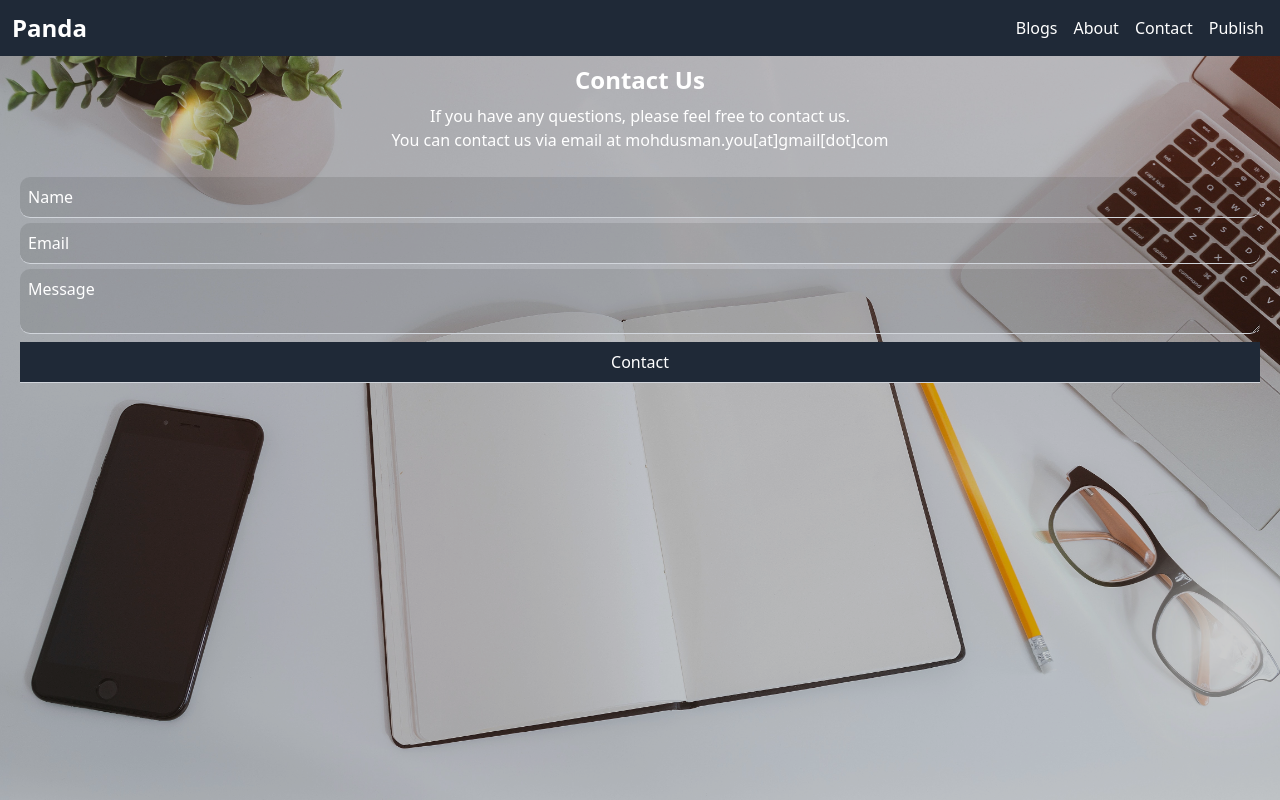
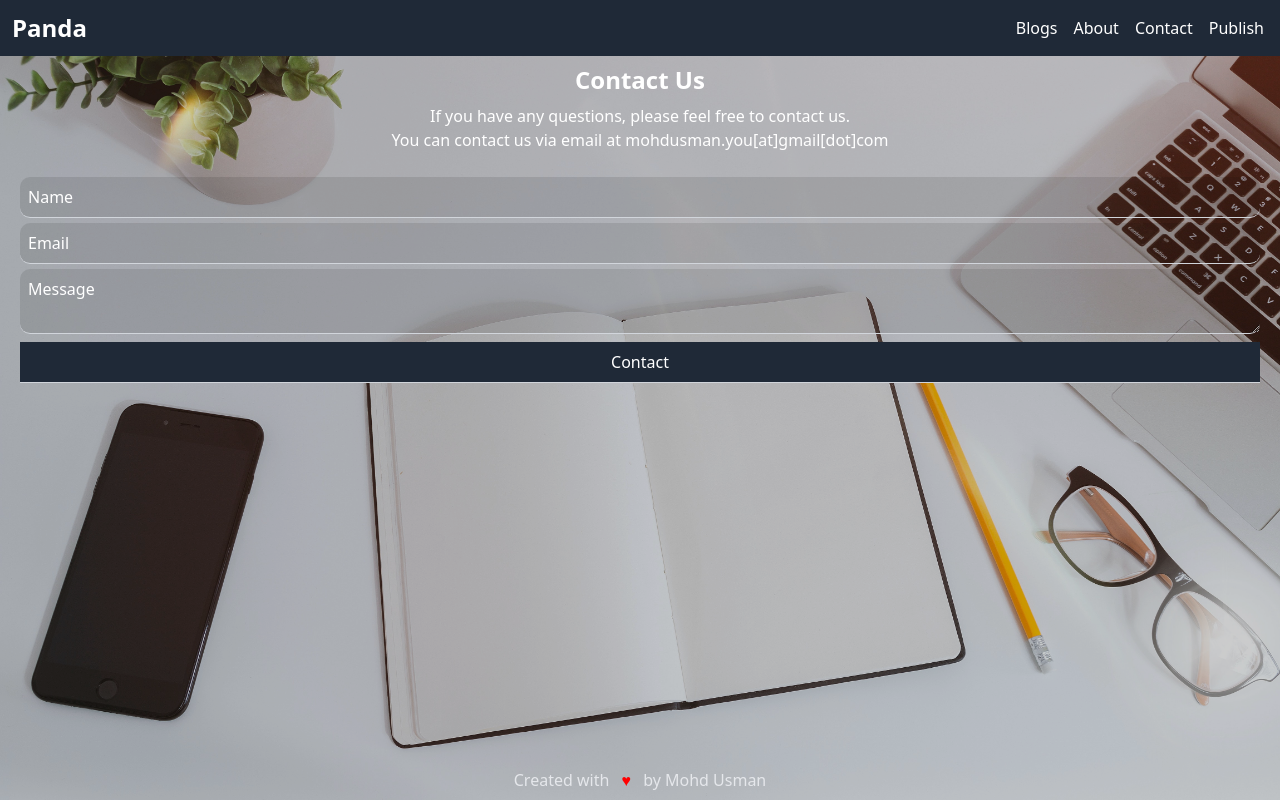
Before and after one commit to aulth/panda, a Next.js app: page /contact in a window 1280 px wide. Built offline with nearby package versions, Linux system fonts and the light colour scheme.

Commit message:
added footer credit

```diff
--- /dev/null
+++ b/components/Footer.js
@@ -0,0 +1,11 @@
+import React from 'react'
+
+const Footer = () => {
+    return (
+        <div className='fixed bottom-0 w-full flex justify-center text-gray-200'>
+            <p className='my-2 text-center' >Created with <span className='mx-2' style={{ color: 'red' }} >&#9829;</span> by <a className='text-decoration-none color-primary' href="https://aulth.github.io/usman">Mohd Usman</a> </p>
+        </div>
+    )
+}
+
+export default Footer
--- a/pages/_app.js
+++ b/pages/_app.js
@@ -10,6 +10,7 @@ function MyApp({ Component, pageProps }) {
     </Head>
       <Navbar />
       <Component {...pageProps} />
+
     </>
   )
 }
--- a/pages/about.js
+++ b/pages/about.js
@@ -1,6 +1,7 @@
 import React from 'react'
 import Link from 'next/link'
 import Head from 'next/dist/shared/lib/head'
+import Footer from '../components/Footer'
 const About = () => {
   return (
     <>
@@ -58,6 +59,7 @@ const About = () => {
         </li>
        </ul>
     </div>
+    <Footer/>
     </>
   )
 }
--- a/pages/blog.js
+++ b/pages/blog.js
@@ -1,6 +1,7 @@
 import React, {useEffect, useState} from "react";
 import Blogitem from "../components/Blogitem";
 import Head from "next/dist/shared/lib/head";
+import Footer from "../components/Footer";
 const Blogs = (props) => {
   console.log(props.blogs.posts)
   const [articles, setArticles] = useState(props.blogs.posts)
@@ -20,6 +21,7 @@ const Blogs = (props) => {
           })}
         </ul>
       </div>
+      <Footer/>
     </>
   );
 };
--- a/pages/contact.js
+++ b/pages/contact.js
@@ -1,5 +1,6 @@
 import React, { useState } from "react";
 import Head from "next/head";
+import Footer from "../components/Footer";
 const Contact = () => {
   const [contact, setContact] = useState({ name: "", email: "", message: "" });
   const handleOnChange = (e) => {
@@ -75,6 +76,7 @@ const Contact = () => {
           />
         </form>
       </div>
+      <Footer/>
     </>
   );
 };
--- a/pages/create.js
+++ b/pages/create.js
@@ -1,5 +1,6 @@
 import React, { useState } from 'react'
 import Head from 'next/head';
+import Footer from '../components/Footer';
 const Create = () => {
     const [article, setArticle] = useState({ title: '', content: '', url: '', description: '', image: '', author: '' })
     const date = new Date();
@@ -50,6 +51,7 @@ const Create = () => {
                     <input className="w-full border-b border-gray-300 p-2 bg-gray-800 cursor-pointer hover:bg-gray-700" type="submit" value='Post' />
                 </form>
             </div>
+            <Footer/>
         </>
     )
 }
--- a/pages/index.js
+++ b/pages/index.js
@@ -1,6 +1,7 @@
 import Head from 'next/head'
 // import Blogs, { getServerSideProps } from './blog'
 import Blogitem from '../components/Blogitem'
+import Footer from '../components/Footer'
 export default function Home(props) {
   const posts = props.blogs.posts
   return (
@@ -30,6 +31,7 @@ export default function Home(props) {
           </ul>
         </div>
       </div>
+      <Footer/>
     </>
   )
 }
```
